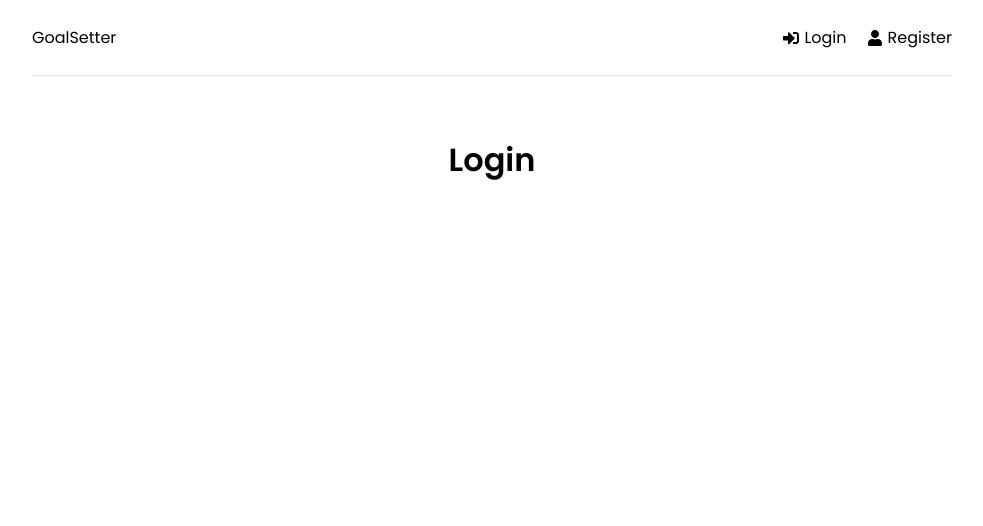
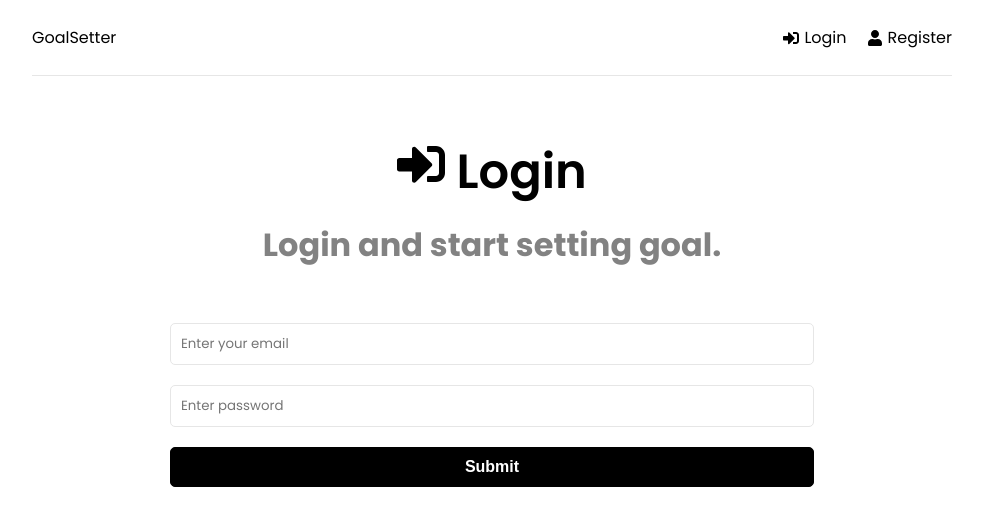
Before and after one commit to nansmatty/GoalSetterApp, a React (Create React App) app in the folder frontend/: page /login in a window 1280 px wide. Shown: the top 526 px of the page, without its empty margins (148-1131 px from the left). Built offline with nearby package versions, Linux system fonts and the light colour scheme.

Commit message:
login page is ready

```diff
--- a/frontend/src/pages/Login.jsx
+++ b/frontend/src/pages/Login.jsx
@@ -1,8 +1,67 @@
+import { useEffect, useState } from "react";
+import { FaSignInAlt } from "react-icons/fa";
+
 const Login = () => {
+	const [formData, setFormData] = useState({
+		email: "",
+		password: "",
+	});
+
+	const { email, password } = formData;
+
+	const onChange = (e) => {
+		setFormData((prevState) => ({
+			...prevState,
+			[e.target.name]: e.target.value,
+		}));
+	};
+
+	const onSubmitHandler = (e) => {
+		e.preventDefault();
+	};
+
 	return (
-		<div>
-			<h1>Login</h1>
-		</div>
+		<>
+			<section className='heading'>
+				<h1>
+					<FaSignInAlt /> Login
+				</h1>
+				<p>Login and start setting goal.</p>
+			</section>
+			<section className='form'>
+				<form onSubmit={onSubmitHandler}>
+					<div className='form-group'>
+						<input
+							type='email'
+							className='form-control'
+							id='email'
+							name='email'
+							value={email}
+							placeholder='Enter your email'
+							onChange={onChange}
+						/>
+					</div>
+					<div className='form-group'>
+						<input
+							type='password'
+							className='form-control'
+							id='password'
+							name='password'
+							value={password}
+							placeholder='Enter password'
+							onChange={onChange}
+						/>
+					</div>
+					<div className='form-group'>
+						<button
+							type='submit'
+							className='btn btn-block'>
+							Submit
+						</button>
+					</div>
+				</form>
+			</section>
+		</>
 	);
 };
 
--- a/frontend/src/pages/Register.jsx
+++ b/frontend/src/pages/Register.jsx
@@ -1,4 +1,3 @@
-import e from "express";
 import { useEffect, useState } from "react";
 import { FaUser } from "react-icons/fa";
 
@@ -13,7 +12,7 @@
 	const { name, email, password, password2 } =
 		formData;
 
-	const onChange = () => {
+	const onChange = (e) => {
 		setFormData((prevState) => ({
 			...prevState,
 			[e.target.name]: e.target.value,
```
